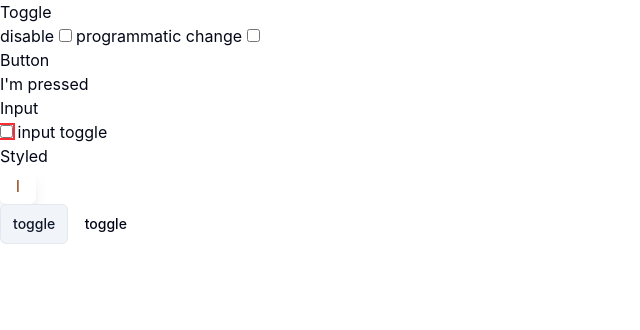
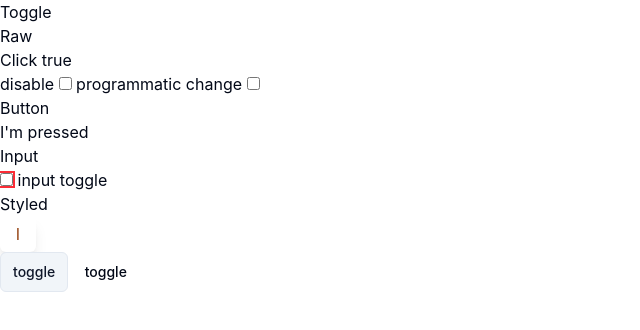
Before and after one commit to fcrozatier/choco-ui, a SvelteKit app: page /toggle in a window 1280 px wide. Shown: the top 330 px of the page, without its empty margins (0-640 px from the left). Built offline with nearby package versions, Linux system fonts and the light colour scheme.

Commit message:
raw toggler

```diff
--- a/src/routes/toggle/+page.svelte
+++ b/src/routes/toggle/+page.svelte
@@ -2,8 +2,11 @@
 	import { t } from "$lib/ui/theme";
 	import { createToggle } from "$lib/builders/toggle/toggle.svelte";
 	import Toggle from "$lib/ui/toggle/toggle.svelte";
+	import { createToggler } from "$lib/builders/toggler/toggler.svelte";
 
 	let disabled = $state(false);
+
+	const raw = createToggler({ control: { "aria-checked": "true" } });
 
 	const toggle = createToggle({
 		pressed: true,
@@ -25,6 +28,12 @@
 </script>
 
 <h1>Toggle</h1>
+
+<h2>Raw</h2>
+
+<p>
+	<button use:raw.control>Click {raw.active}</button>
+</p>
 
 <label>
 	<span>disable</span>
```
